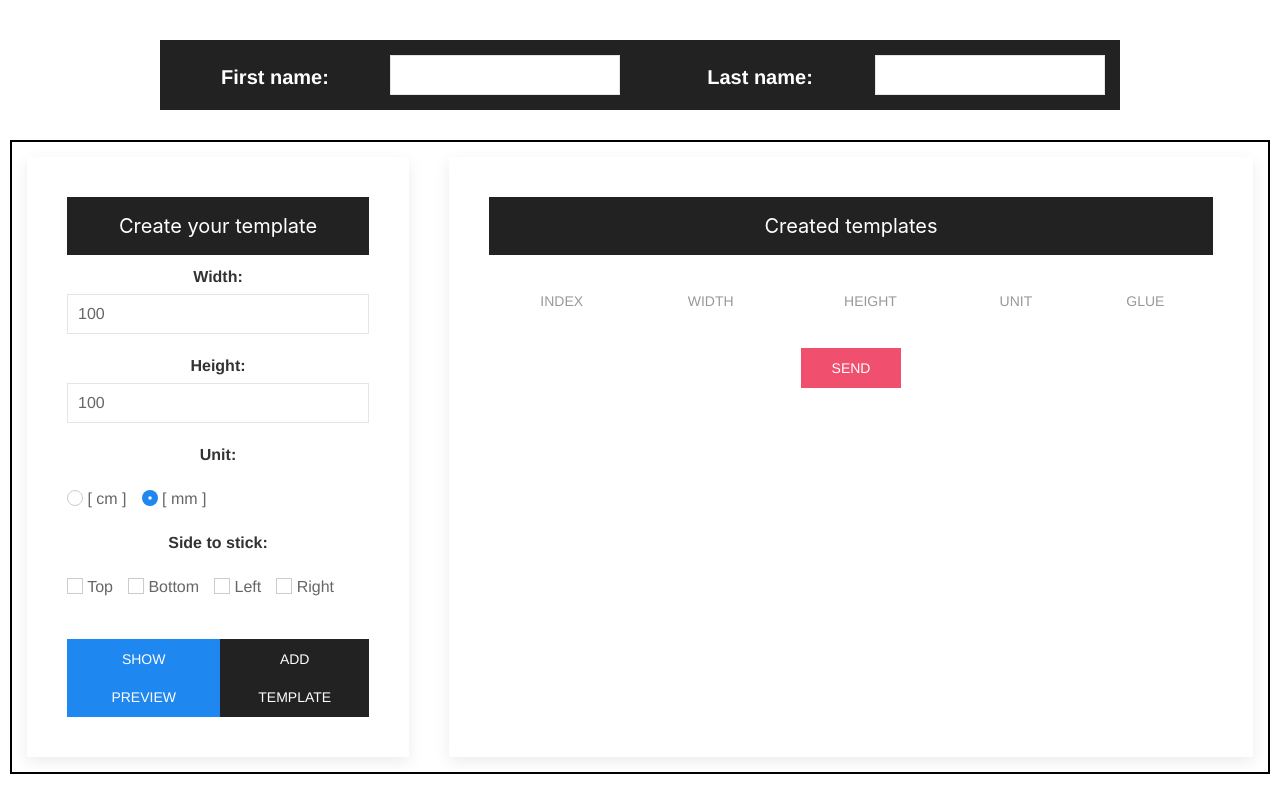
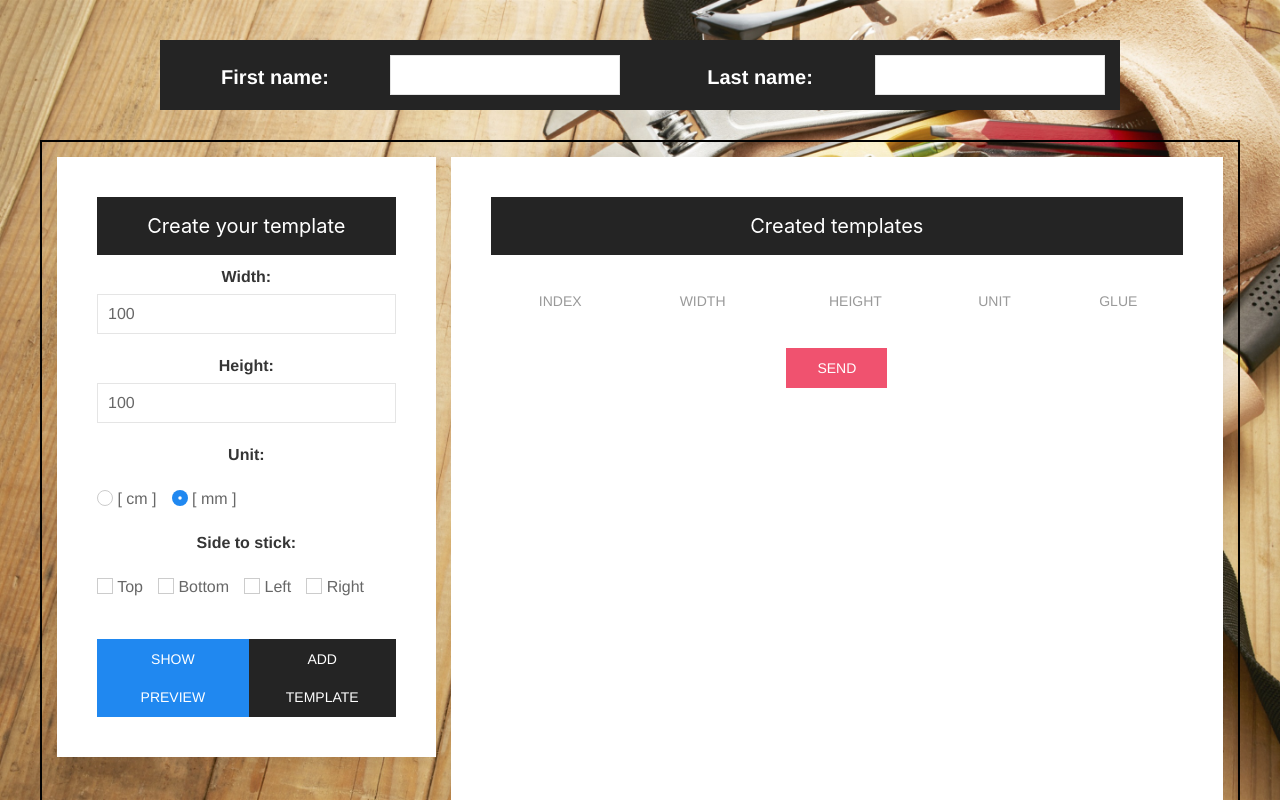
Before and after one commit to sebastianp63/joinery-project, a Vue app: page / in a window 1280 px wide. Shown: the top 800 px of the page. Built offline with nearby package versions, Linux system fonts and the light colour scheme.

Commit message:
adjusted styles for commponent

```diff
--- a/src/App.vue
+++ b/src/App.vue
@@ -39,12 +39,12 @@ export default {};
   }
 }
 
-// html {
-//   opacity: 0.99;
-//   background: url("./assets/home.jpg") no-repeat center center fixed;
-//   -webkit-background-size: cover;
-//   -moz-background-size: cover;
-//   -o-background-size: cover;
-//   background-size: cover;
-// }
+html {
+  opacity: 0.99;
+  background: url("./assets/home.jpg") no-repeat center center fixed;
+  -webkit-background-size: cover;
+  -moz-background-size: cover;
+  -o-background-size: cover;
+  background-size: cover;
+}
 </style>
--- a/src/components/MyTemplate.vue
+++ b/src/components/MyTemplate.vue
@@ -1,8 +1,9 @@
 <template>
   <div
-    class="uk-margin-small-left uk-margin-small-right border-template .uk-background-default uk-align-center uk-padding-small"
+    class="border-template .uk-background-default uk-align-center uk-padding-small uk-margin-medium-left uk-margin-medium-right"
+    style=" min-height: 85vh"
   >
-    <div class="uk-child-width-expand@s uk-text-center" uk-grid>
+    <div class="uk-grid-small uk-child-width-expand@s uk-text-center uk-height-1-1" uk-grid>
       <div class="uk-width-1-3@m uk-text-center">
         <div>
           <template-form
@@ -11,12 +12,14 @@
             @addTemplate="addNewTemplate"
           />
         </div>
-        <div v-show="shown">
-          <template-preview v-bind:templateData="templateData"></template-preview>
+        <div class="uk-margin-top">
+          <transition name="fade">
+            <template-preview v-show="shown" v-bind:templateData="templateData"></template-preview>
+          </transition>
         </div>
       </div>
 
-      <div class="uk-width-expand@m">
+      <div style="height:1000px">
         <template-container :templates="templates" />
       </div>
     </div>
@@ -123,4 +126,16 @@ export default {
 * {
   box-sizing: border-box;
 }
+
+.max-h {
+  height: 100%;
+}
+
+.fade-enter-active,
+.fade-leave-active {
+  transition: opacity 0.5s;
+}
+.fade-enter, .fade-leave-to /* .fade-leave-active below version 2.1.8 */ {
+  opacity: 0;
+}
 </style>
--- a/src/components/TemplateForm.vue
+++ b/src/components/TemplateForm.vue
@@ -1,10 +1,8 @@
 <template>
   <div class="uk-card uk-card-default uk-card-body">
-    <!-- <h3 class="uk-card-title">Temaplate details</h3> -->
     <div class="uk-tile uk-tile-secondary uk-padding-small uk-margin-small-bottom">
       <p class="uk-h4">Create your template</p>
     </div>
-    <!-- <form class=" uk-text-left uk-form-horizontal uk-margin-large ">  -->
     <form class="uk-form-stacked">
       <div class="uk-margin">
         <label class="uk-form-label label-text" for="form-width">Width:</label>
--- a/src/components/TemplatePreview.vue
+++ b/src/components/TemplatePreview.vue
@@ -27,6 +27,22 @@
       </div>
     </div>
   </div>
+
+  <!--  <div class="uk-inline uk-margin">
+    <img src="../assets/home.jpg" alt />
+
+    <div class="uk-position-top uk-overlay uk-overlay-default uk-text-center">Top</div>
+    <div class="uk-position-bottom uk-overlay uk-overlay-default uk-text-center">Bottom</div>
+    <div class="uk-position-left uk-overlay uk-overlay-default uk-flex uk-flex-middle">Left</div>
+    <div class="uk-position-right uk-overlay uk-overlay-default uk-flex uk-flex-middle">Right</div>
+  </div>-->
+
+  <!-- <div class="uk-inline">
+    <img src="../assets/home.jpg" alt />
+
+    <div class="uk-position-center-left-out uk-overlay uk-overlay-primary uk-visible@s">Out</div>
+    <div class="uk-position-center-right-out uk-overlay uk-overlay-primary uk-visible@s">Out</div>
+  </div>-->
 </template>
 
 <script>
@@ -48,7 +64,7 @@ export default {
   display: grid;
   grid-template-columns: repeat(7, 1fr);
   grid-gap: 10px;
-  grid-auto-rows: minmax(100px, auto);
+  grid-auto-rows: minmax(37.5px, auto);
 
   div {
     position: relative;
@@ -83,11 +99,11 @@ export default {
 
 .left {
   grid-column: 1 /2;
-  grid-row: 2/ 4;
+  grid-row: 2/ 7;
 }
 .center {
   grid-column: 2 / 7;
-  grid-row: 2 / 4;
+  grid-row: 2 / 7;
 }
 
 .top-border {
```
